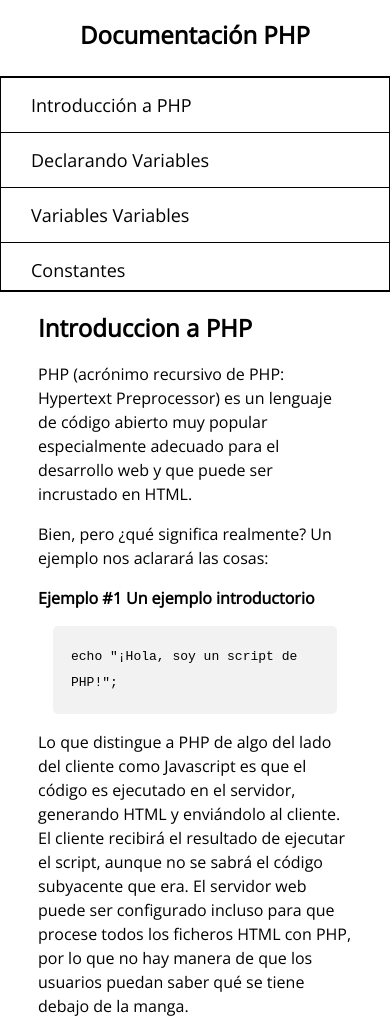
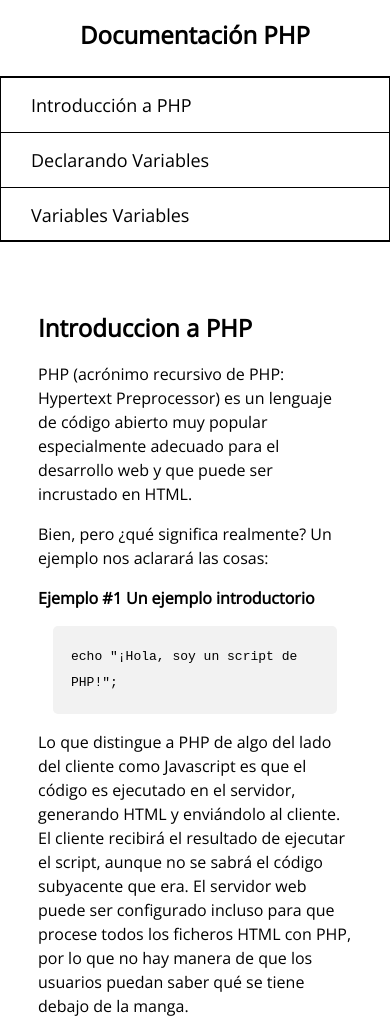
Before and after one commit to alextp97/Technical-Documentation-ATP, a plain HTML site: page index.html in a window 390 px wide. Shown: the top 1021 px of the page. Drawn offline with nearby package versions, Linux system fonts and the light colour scheme.

Commit message:
Última modificación del css

```diff
--- a/style.css
+++ b/style.css
@@ -96,15 +96,14 @@ code {
 }
 
 /* Código para cuando se vea en móviles */
-@media only screen and (max-width: 800px) {
+@media only screen and (max-width: 650px) {
 
     #navbar {
 
       position: absolute;
       width: 100%;
-      max-height: 290px;
+      max-height: 240px;
       border: none;
-      z-index: 1;
       border-bottom: 2px solid;
       overflow-y: auto;
     }
```
